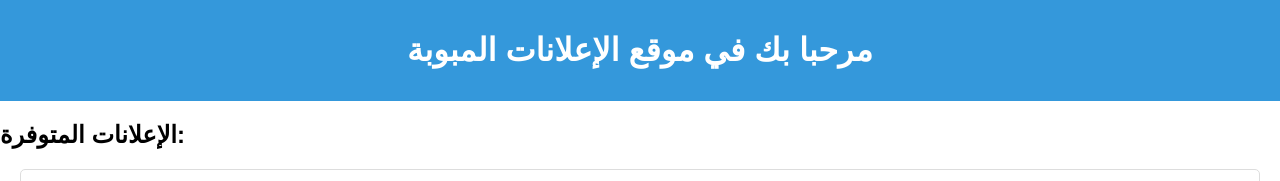
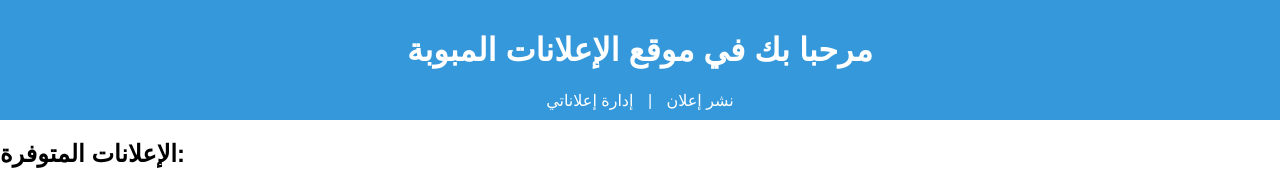
Before and after one commit to Noha173/Siteweb, a plain HTML site: page index.html in a window 1280 px wide. Shown: the top 181 px of the page. Drawn offline with Linux system fonts and the light colour scheme.

Commit message:
index.html

```diff
--- a/index.html
+++ b/index.html
@@ -1,3 +1,4 @@
+
 <!DOCTYPE html>
 <html lang="en">
 <head>
@@ -15,6 +16,11 @@
       color: white;
       padding: 10px 20px;
       text-align: center;
+    }
+    nav a {
+      margin: 0 10px;
+      color: white;
+      text-decoration: none;
     }
     .ad {
       border: 1px solid #ddd;
@@ -40,6 +46,10 @@
 <body>
 <header>
   <h1>مرحبا بك في موقع الإعلانات المبوبة</h1>
+  <nav>
+    <a href="post-ad.html">نشر إعلان</a> |
+    <a href="manage-ads.html">إدارة إعلاناتي</a>
+  </nav>
 </header>
 
 <div class="container">
```
